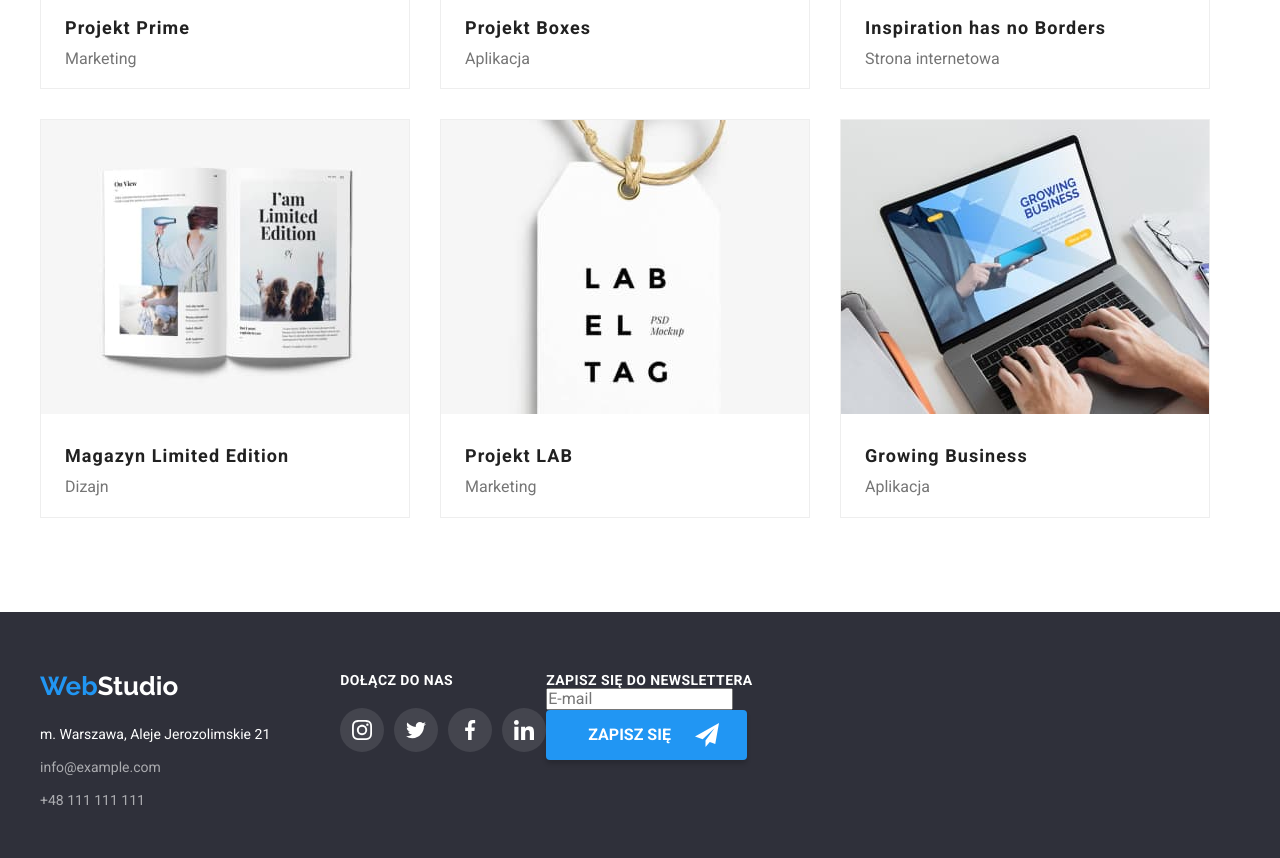
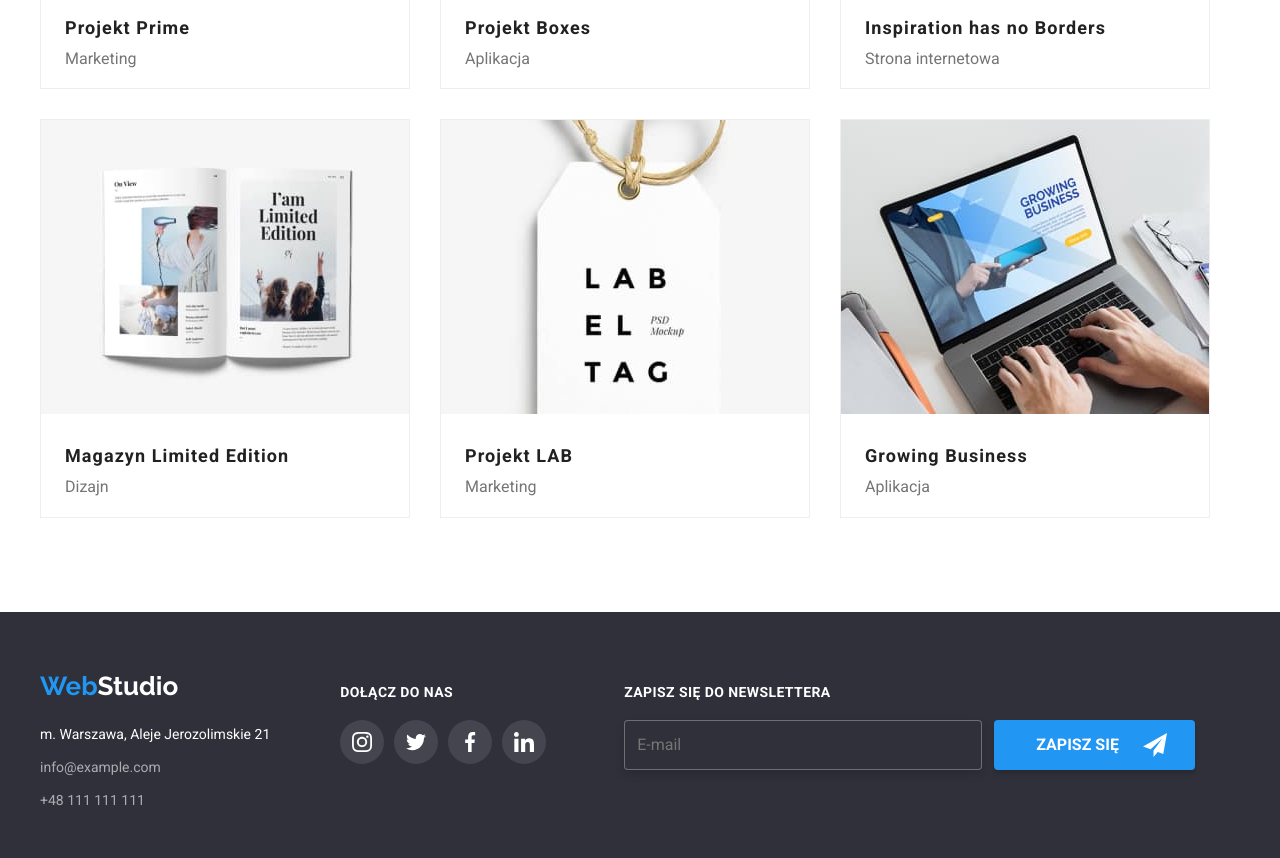
Before and after one commit to MarekBoryczka/goit-markup-hw-06, a plain HTML site: page portfolio.html in a window 1280 px wide. Shown: the part 994-1852 px from the top of the page. Drawn offline with Linux system fonts and the light colour scheme.

Commit message:
portfolio form

```diff
--- a/css/styles.css
+++ b/css/styles.css
@@ -501,6 +501,7 @@ body {
   max-width: 1200px;
   margin: 0px auto;
   display: flex;
+  justify-content: ;
 }
 
 .list_adress {
@@ -529,6 +530,7 @@ body {
 }
 
 .footer_social {
+  padding-top: 12px;
   padding-left: 70px;
 }
 
@@ -572,21 +574,32 @@ body {
   fill: var(--text_on_background-color);
 }
 
-.footer_form {
-
+.div_form {
+  padding-left: 78px;
 }
 
-.footer_form_label {
+.footer_form_title {
   color: var(--text_on_background-color);
   font-weight: 700;
-font-size: 14px;
-line-height: 16px;
-letter-spacing: 0.03em;
-text-transform: uppercase;
+  font-size: 14px;
+  line-height: 16px;
+  letter-spacing: 0.03em;
+  text-transform: uppercase;
+  padding-top: 12px;
+  padding-bottom: 20px;
+}
+
+.footer_form {
+  display: flex;
 }
 
 .footer_input {
-
+  background-color: var(--background-color);
+  border: 1px solid rgba(255, 255, 255, 0.3);
+  width: 358px;
+  height: 50px;
+  filter: drop-shadow(0px 4px 4px rgba(0, 0, 0, 0.15));
+  border-radius: 4px;
 }
 
 .footer_form_btn {
@@ -599,6 +612,7 @@ text-transform: uppercase;
   box-shadow: 0px 4px 4px rgba(0, 0, 0, 0.15);
   border: none;
   border-radius: 4px;
+  margin-left: 12px;
   display: flex;
   align-items: center;
 }
--- a/portfolio.html
+++ b/portfolio.html
@@ -242,18 +242,16 @@
             </li>
           </ul>
         </div>
-        <div class="footer_form">
-          <form>
-            <label>
-              <h2 class="footer_form_label">zapisz się do newslettera</h2>
-              <input class="footer_input" type="email" name="userEmail" placeholder="E-mail" />
+        <div class="div_form">
+          <h2 class="footer_form_title">zapisz się do newslettera</h2>
+          <form class="footer_form">
+            <input class="footer_input" type="email" name="userEmail" placeholder="   E-mail" />
             <button class="footer_form_btn" type="submit">
               Zapisz się
               <svg class="footer_btn_icon" width="24" height="24">
                 <use href="./images/icons.svg#icon-icon-send"></use>
               </svg>
             </button>
-            </label>
           </form>
         </div>
       </div>
```
Lines whose indentation alone changed are shown as unchanged.
